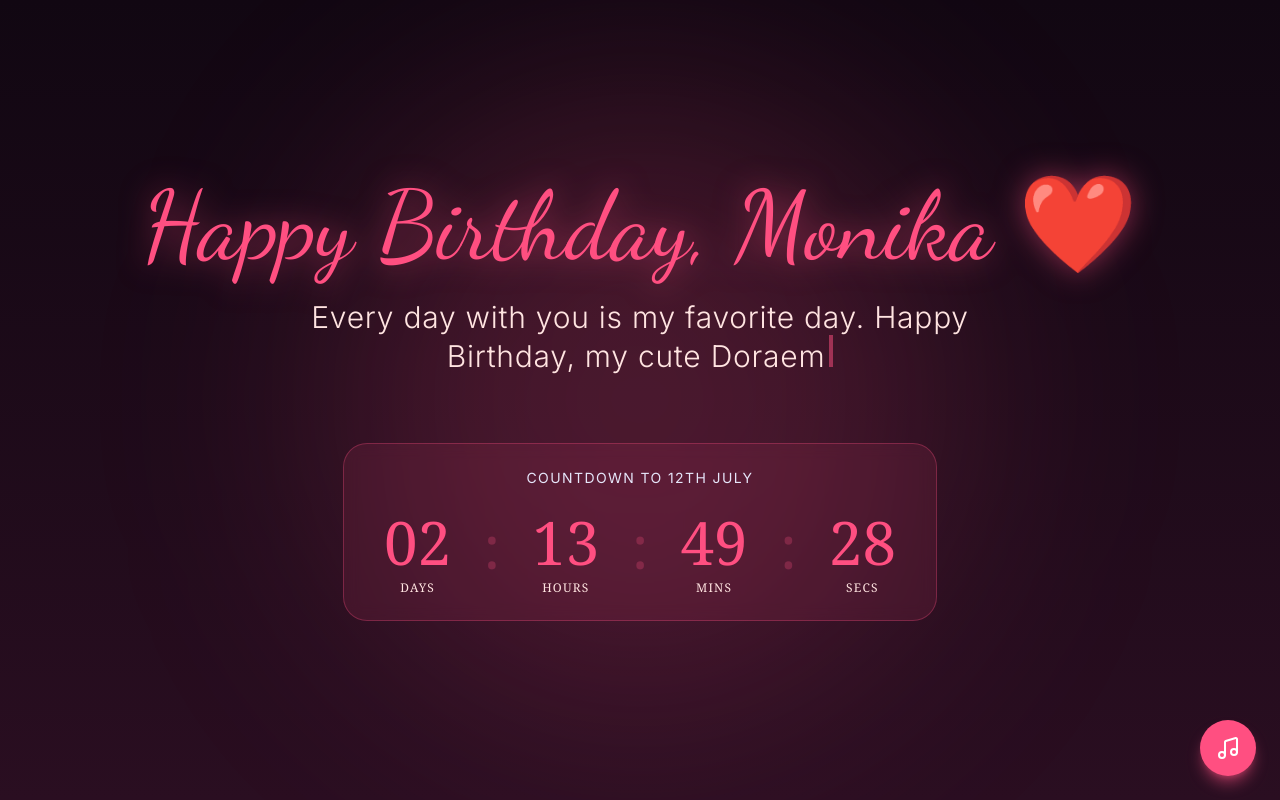
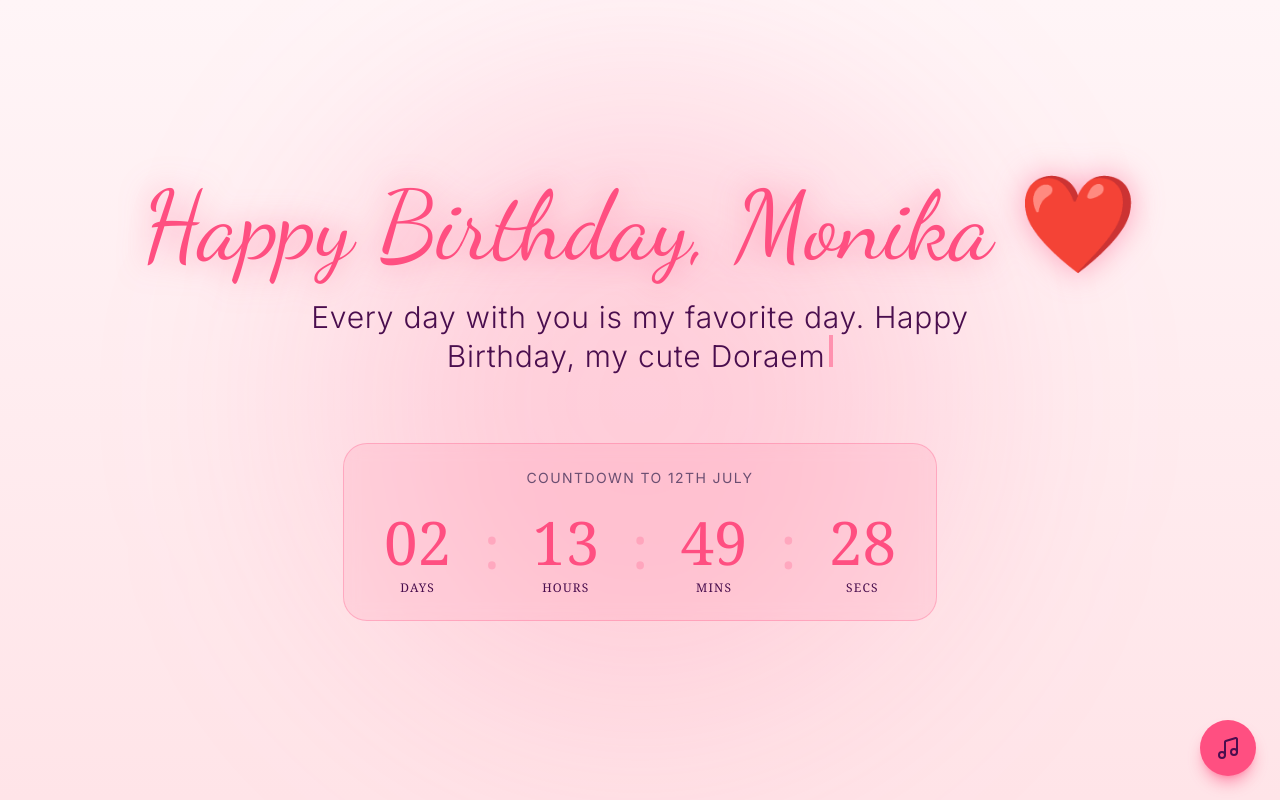
Before and after one commit to Priyanshu9595/Birthday, a Next.js app: page / in a window 1280 px wide. Shown: the top 800 px of the page. Built offline with nearby package versions, Linux system fonts and the light colour scheme.

Commit message:
changed theme from dark to light romantic pink

```diff
--- a/src/app/globals.css
+++ b/src/app/globals.css
@@ -1,18 +1,18 @@
 @import "tailwindcss";
 
 :root {
-  --background: #110712; /* Dark romantic background */
-  --foreground: #FFF0F5; /* Lavender blush for text */
+  --background: #FFF5F7; /* Very light pink background */
+  --foreground: #4A0E4E; /* Dark plum text */
 }
 
 @theme inline {
   --color-background: var(--background);
   --color-foreground: var(--foreground);
   --color-primary-pink: #FF4F81;
-  --color-lavender: #E6E6FA;
+  --color-lavender: #6B4E71;
   --color-gold: #FFD700;
-  --color-rose: #FFE4E1;
-  --color-romantic-dark: #110712;
+  --color-rose: #4A0E4E;
+  --color-romantic-dark: #FFF5F7;
 
   --font-sans: var(--font-inter);
   --font-cursive: var(--font-dancing-script);
--- a/src/components/HeartSlideshow.jsx
+++ b/src/components/HeartSlideshow.jsx
@@ -27,12 +27,12 @@ export default function HeartSlideshow() {
   }, []);
 
   return (
-    <section className="py-24 px-6 bg-[#2a0e21] overflow-hidden flex flex-col items-center justify-center">
+    <section className="py-24 px-6 bg-white overflow-hidden flex flex-col items-center justify-center">
       <h2 className="text-4xl md:text-6xl font-cursive text-center text-primary-pink mb-16 drop-shadow-md">
         You Are In My Heart
       </h2>
 
-      <div className="relative w-full max-w-md md:max-w-lg aspect-[3/4] flex justify-center items-center mx-auto rounded-2xl shadow-[0_0_40px_rgba(255,79,129,0.3)] bg-black/40 overflow-hidden border-2 border-primary-pink/30">
+      <div className="relative w-full max-w-md md:max-w-lg aspect-[3/4] flex justify-center items-center mx-auto rounded-2xl shadow-[0_0_40px_rgba(255,79,129,0.3)] bg-white/60 overflow-hidden border-2 border-primary-pink/30">
         <AnimatePresence>
           <motion.img
             key={index}
--- a/src/components/Hero.jsx
+++ b/src/components/Hero.jsx
@@ -47,7 +47,7 @@ export default function Hero() {
   }, []);
 
   return (
-    <section className="relative flex min-h-screen flex-col items-center justify-center text-center p-6 bg-gradient-to-b from-romantic-dark to-[#2a0e21]">
+    <section className="relative flex min-h-screen flex-col items-center justify-center text-center p-6 bg-gradient-to-b from-romantic-dark to-[#FFE4E8]">
       <motion.div
         initial={{ opacity: 0, y: 20 }}
         animate={{ opacity: 1, y: 0 }}
@@ -58,7 +58,7 @@ export default function Hero() {
           Happy Birthday, Monika ❤️
         </h1>
         <div className="h-24 px-4">
-          <p className="text-xl md:text-3xl font-sans text-rose font-light tracking-wide max-w-2xl mx-auto">
+          <p className="text-xl md:text-3xl font-sans text-[#4A0E4E] font-light tracking-wide max-w-2xl mx-auto">
             {text}
             <span className={`inline-block w-1 h-8 bg-primary-pink ml-1 ${isTyping ? "animate-pulse" : "hidden"}`}></span>
           </p>
@@ -73,26 +73,26 @@ export default function Hero() {
           {isMounted ? (
             timeLeft ? (
               <div className="flex flex-col items-center gap-4 w-full">
-                <span className="text-sm tracking-widest text-lavender uppercase mb-2">Countdown to 12th July</span>
-                <div className="flex gap-2 sm:gap-4 md:gap-8 text-white font-serif justify-center items-center">
+                <span className="text-sm tracking-widest text-[#6B4E71] uppercase mb-2">Countdown to 12th July</span>
+                <div className="flex gap-2 sm:gap-4 md:gap-8 text-[#4A0E4E] font-serif justify-center items-center">
                   <div className="flex flex-col items-center">
                     <span className="text-3xl sm:text-4xl md:text-6xl text-primary-pink">{timeLeft.days}</span>
-                    <span className="text-[10px] sm:text-xs text-rose mt-2 tracking-widest uppercase">Days</span>
+                    <span className="text-[10px] sm:text-xs text-[#4A0E4E] mt-2 tracking-widest uppercase">Days</span>
                   </div>
                   <span className="text-3xl sm:text-4xl md:text-6xl text-primary-pink/50 animate-pulse pb-4">:</span>
                   <div className="flex flex-col items-center">
                     <span className="text-3xl sm:text-4xl md:text-6xl text-primary-pink">{timeLeft.hours}</span>
-                    <span className="text-[10px] sm:text-xs text-rose mt-2 tracking-widest uppercase">Hours</span>
+                    <span className="text-[10px] sm:text-xs text-[#4A0E4E] mt-2 tracking-widest uppercase">Hours</span>
                   </div>
                   <span className="text-3xl sm:text-4xl md:text-6xl text-primary-pink/50 animate-pulse pb-4">:</span>
                   <div className="flex flex-col items-center">
                     <span className="text-3xl sm:text-4xl md:text-6xl text-primary-pink">{timeLeft.minutes}</span>
-                    <span className="text-[10px] sm:text-xs text-rose mt-2 tracking-widest uppercase">Mins</span>
+                    <span className="text-[10px] sm:text-xs text-[#4A0E4E] mt-2 tracking-widest uppercase">Mins</span>
                   </div>
                   <span className="text-3xl sm:text-4xl md:text-6xl text-primary-pink/50 animate-pulse pb-4">:</span>
                   <div className="flex flex-col items-center">
                     <span className="text-3xl sm:text-4xl md:text-6xl text-primary-pink">{timeLeft.seconds}</span>
-                    <span className="text-[10px] sm:text-xs text-rose mt-2 tracking-widest uppercase">Secs</span>
+                    <span className="text-[10px] sm:text-xs text-[#4A0E4E] mt-2 tracking-widest uppercase">Secs</span>
                   </div>
                 </div>
               </div>
@@ -103,7 +103,7 @@ export default function Hero() {
             )
           ) : (
              <div className="h-[120px] flex items-center justify-center">
-               <span className="text-sm text-lavender animate-pulse">Calculating time...</span>
+               <span className="text-sm text-[#6B4E71] animate-pulse">Calculating time...</span>
              </div>
           )}
         </motion.div>
--- a/src/components/LoveLetter.jsx
+++ b/src/components/LoveLetter.jsx
@@ -20,7 +20,7 @@ export default function LoveLetter() {
           My Dearest Monika...
         </h2>
 
-        <div className="space-y-6 text-rose text-lg leading-relaxed font-light font-sans text-center">
+        <div className="space-y-6 text-[#4A0E4E] text-lg leading-relaxed font-light font-sans text-center">
           <motion.p
             initial={{ opacity: 0 }}
             whileInView={{ opacity: 1 }}
--- a/src/components/MusicPlayer.jsx
+++ b/src/components/MusicPlayer.jsx
@@ -26,7 +26,7 @@ export default function MusicPlayer() {
       whileHover={{ scale: 1.1 }}
       whileTap={{ scale: 0.9 }}
       onClick={togglePlay}
-      className="fixed bottom-6 right-6 z-50 flex h-14 w-14 items-center justify-center rounded-full bg-primary-pink text-white shadow-lg shadow-primary-pink/50 backdrop-blur-md"
+      className="fixed bottom-6 right-6 z-50 flex h-14 w-14 items-center justify-center rounded-full bg-primary-pink text-[#4A0E4E] shadow-lg shadow-primary-pink/50 backdrop-blur-md"
     >
       {isPlaying ? <Pause size={24} /> : <Music size={24} />}
     </motion.button>
--- a/src/components/Reasons.jsx
+++ b/src/components/Reasons.jsx
@@ -30,9 +30,9 @@ export default function Reasons() {
             viewport={{ once: true, margin: "-50px" }}
             transition={{ duration: 0.4, delay: idx * 0.1 }}
             whileHover={{ scale: 1.05, y: -10 }}
-            className="bg-white/10 backdrop-blur-md border border-primary-pink/30 p-6 rounded-2xl shadow-lg w-full max-w-[280px] text-center flex items-center justify-center min-h-[120px] cursor-pointer"
+            className="bg-white/80 backdrop-blur-md border border-primary-pink/30 p-6 rounded-2xl shadow-lg w-full max-w-[280px] text-center flex items-center justify-center min-h-[120px] cursor-pointer"
           >
-            <p className="text-lg text-rose font-medium">{reason.text}</p>
+            <p className="text-lg text-[#4A0E4E] font-medium">{reason.text}</p>
           </motion.div>
         ))}
       </div>
--- /dev/null
+++ b/theme-light.js
@@ -0,0 +1,34 @@
+const fs = require('fs');
+const path = require('path');
+
+const componentsDir = path.join(__dirname, 'src', 'components');
+const files = fs.readdirSync(componentsDir).filter(f => f.endsWith('.jsx'));
+
+files.forEach(f => {
+  const filePath = path.join(componentsDir, f);
+  let content = fs.readFileSync(filePath, 'utf8');
+
+  // Text colors
+  content = content.replace(/text-white/g, 'text-[#4A0E4E]');
+  content = content.replace(/text-lavender/g, 'text-[#6B4E71]');
+  content = content.replace(/text-rose/g, 'text-[#4A0E4E]');
+
+  // Background colors
+  content = content.replace(/bg-\[#2a0e21\]/g, 'bg-white');
+  content = content.replace(/bg-black\/80/g, 'bg-white/80');
+  content = content.replace(/bg-black\/40/g, 'bg-white/60');
+  content = content.replace(/to-\[#2a0e21\]/g, 'to-[#FFE4E8]');
+
+  // Fix Surprise modal overlay contrast (white/10 on light bg is invisible, make it white/80)
+  content = content.replace(/bg-white\/10 backdrop-blur-md/g, 'bg-white/80 backdrop-blur-md');
+
+  fs.writeFileSync(filePath, content);
+});
+
+// Also update Hero.jsx gradient
+const heroPath = path.join(componentsDir, 'Hero.jsx');
+let heroContent = fs.readFileSync(heroPath, 'utf8');
+heroContent = heroContent.replace(/to-\[#2a0e21\]/g, 'to-[#FFE4E8]');
+fs.writeFileSync(heroPath, heroContent);
+
+console.log('Theme changed to light mode in components!');
```
Also changed, not shown: src/components/Surprise.jsx (+4 -4 lines), src/components/Timeline.jsx (+6 -6 lines).
